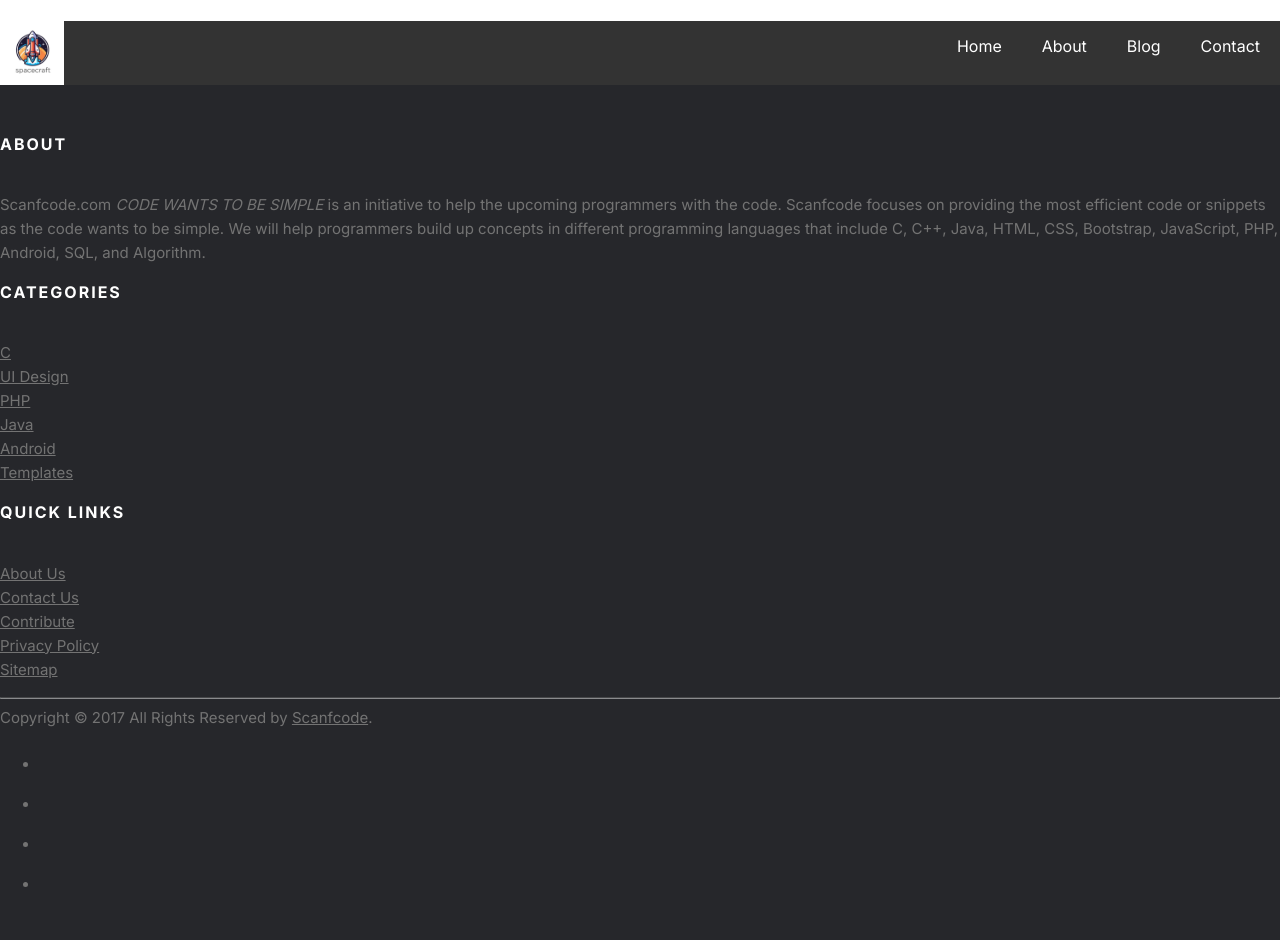
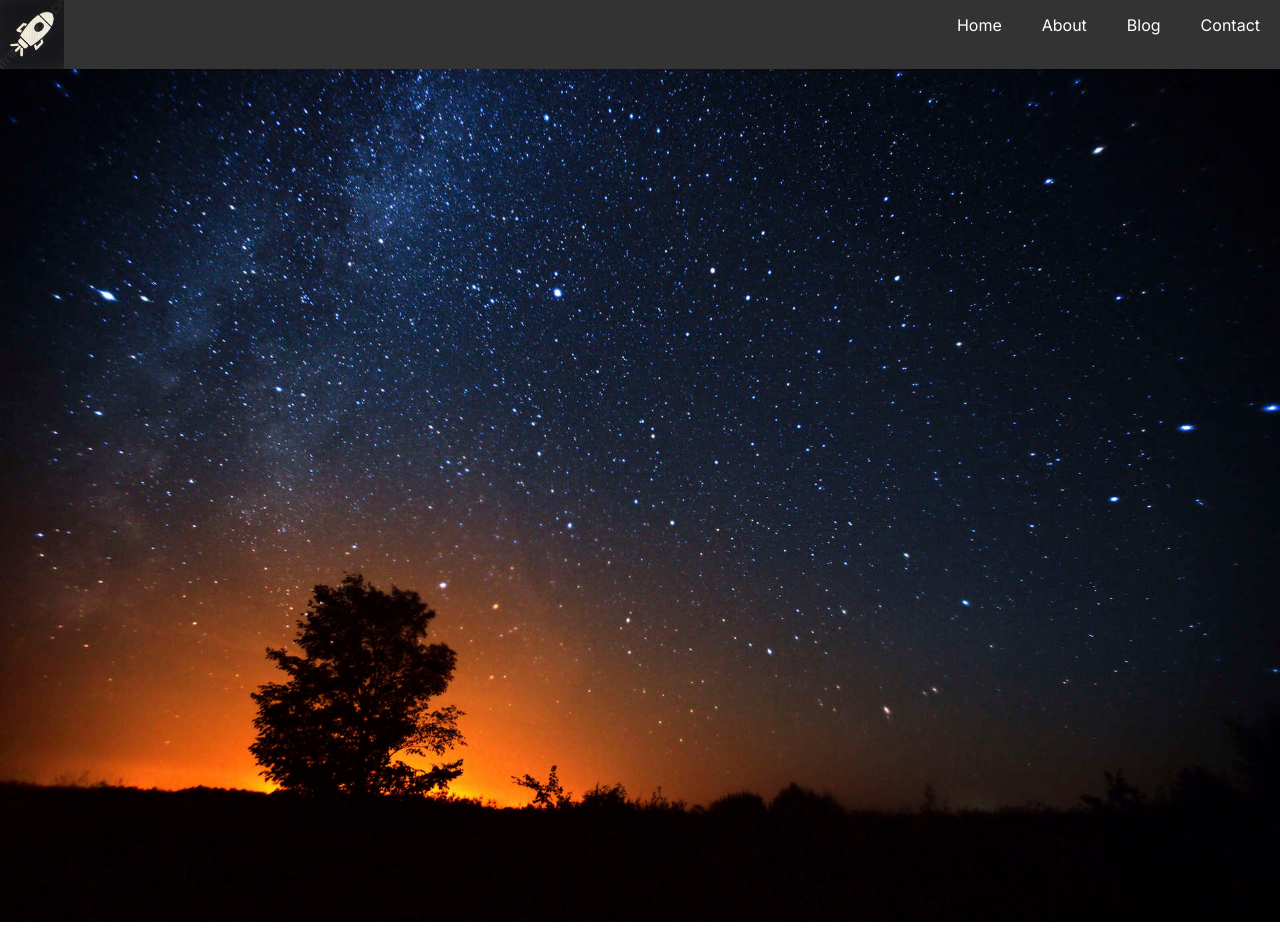
Before and after one commit to PallabBiswas3/first_next, a Next.js app: page / in a window 1280 px wide. Built offline with nearby package versions, Linux system fonts and the light colour scheme.

Commit message:
Updating Homepage

```diff
--- a/app/components/footer/Footer.js
+++ /dev/null
@@ -1,58 +0,0 @@
-import React from 'react';
-
-const Footer = () => {
-    return (
-        <footer className="site-footer">
-            <div className="container">
-                <div className="row">
-                    <div className="col-sm-12 col-md-6">
-                        <h6>About</h6>
-                        <p className="text-justify">Scanfcode.com <i>CODE WANTS TO BE SIMPLE </i> is an initiative to help the upcoming programmers with the code. Scanfcode focuses on providing the most efficient code or snippets as the code wants to be simple. We will help programmers build up concepts in different programming languages that include C, C++, Java, HTML, CSS, Bootstrap, JavaScript, PHP, Android, SQL, and Algorithm.</p>
-                    </div>
-
-                    <div className="col-xs-6 col-md-3">
-                        <h6>Categories</h6>
-                        <ul className="footer-links">
-                            <li><a href="http://scanfcode.com/category/c-language/">C</a></li>
-                            <li><a href="http://scanfcode.com/category/front-end-development/">UI Design</a></li>
-                            <li><a href="http://scanfcode.com/category/back-end-development/">PHP</a></li>
-                            <li><a href="http://scanfcode.com/category/java-programming-language/">Java</a></li>
-                            <li><a href="http://scanfcode.com/category/android/">Android</a></li>
-                            <li><a href="http://scanfcode.com/category/templates/">Templates</a></li>
-                        </ul>
-                    </div>
-
-                    <div className="col-xs-6 col-md-3">
-                        <h6>Quick Links</h6>
-                        <ul className="footer-links">
-                            <li><a href="http://scanfcode.com/about/">About Us</a></li>
-                            <li><a href="http://scanfcode.com/contact/">Contact Us</a></li>
-                            <li><a href="http://scanfcode.com/contribute-at-scanfcode/">Contribute</a></li>
-                            <li><a href="http://scanfcode.com/privacy-policy/">Privacy Policy</a></li>
-                            <li><a href="http://scanfcode.com/sitemap/">Sitemap</a></li>
-                        </ul>
-                    </div>
-                </div>
-                <hr />
-            </div>
-            <div className="container">
-                <div className="row">
-                    <div className="col-md-8 col-sm-6 col-xs-12">
-                        <p className="copyright-text">Copyright &copy; 2017 All Rights Reserved by <a href="#">Scanfcode</a>.</p>
-                    </div>
-
-                    <div className="col-md-4 col-sm-6 col-xs-12">
-                        <ul className="social-icons">
-                            <li><a className="facebook" href="#"><i className="fa fa-facebook"></i></a></li>
-                            <li><a className="twitter" href="#"><i className="fa fa-twitter"></i></a></li>
-                            <li><a className="dribbble" href="#"><i className="fa fa-dribbble"></i></a></li>
-                            <li><a className="linkedin" href="#"><i className="fa fa-linkedin"></i></a></li>
-                        </ul>
-                    </div>
-                </div>
-            </div>
-        </footer>
-    );
-};
-
-export default Footer;
--- a/app/components/navbar/Navbar.js
+++ b/app/components/navbar/Navbar.js
@@ -1,5 +1,5 @@
 import Image from "next/image";
-import logo from "../../../public/image1.jpg";
+import logo from "../../../public/logo.jpg";
 const Navbar = () => {
     return (
         <div className="navbar">
--- a/app/globals.css
+++ b/app/globals.css
@@ -6,8 +6,13 @@ body {
 .navbar {
   background-color: #333;
   overflow: hidden;
-  position: fixed;
+  position: relative;
   width: 100%;
+}
+
+.logo {
+  width: 100%;
+  height: 100%;
 }
 
 .navbar-brand {
@@ -37,6 +42,10 @@ body {
 
 .navbar-nav li a:hover {
   background-color: #555;
+}
+
+.home {
+  background-image: "../../../public/Stars.jpg";
 }
 
 .site-footer {
@@ -119,9 +128,7 @@ body {
   .site-footer [class^='col-'] {
     margin-bottom: 30px;
   }
-}
 
-@media (max-width: 767px) {
   .site-footer {
     padding-bottom: 0;
   }
--- a/app/layout.js
+++ b/app/layout.js
@@ -16,7 +16,7 @@ export default function RootLayout({ children }) {
       <body className={inter.className}>
         <Navbar />
         {children}
-        <Footer /></body>
+      </body>
     </html>
   );
 }
--- a/app/page.js
+++ b/app/page.js
@@ -1,4 +1,11 @@
+import Image from "next/image";
+import back_image from "/public/Stars.jpg";
 const home = () => {
-  return <h1>Home Page</h1>;
+  return (
+    <div>
+      <Image src={back_image} alt="logo" className="logo" />
+    </div>
+  );
 };
+
 export default home;
```
Also changed, not shown: public/Stars.jpg (added), public/logo.jpg (added).
